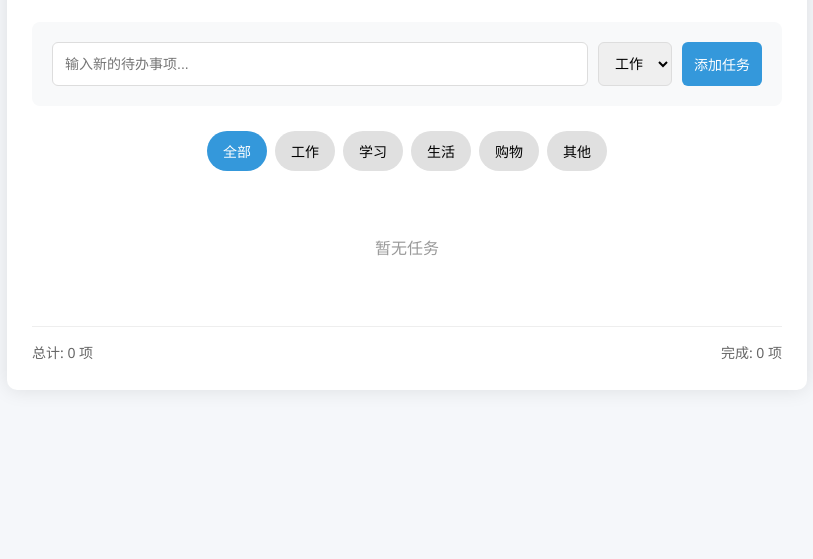
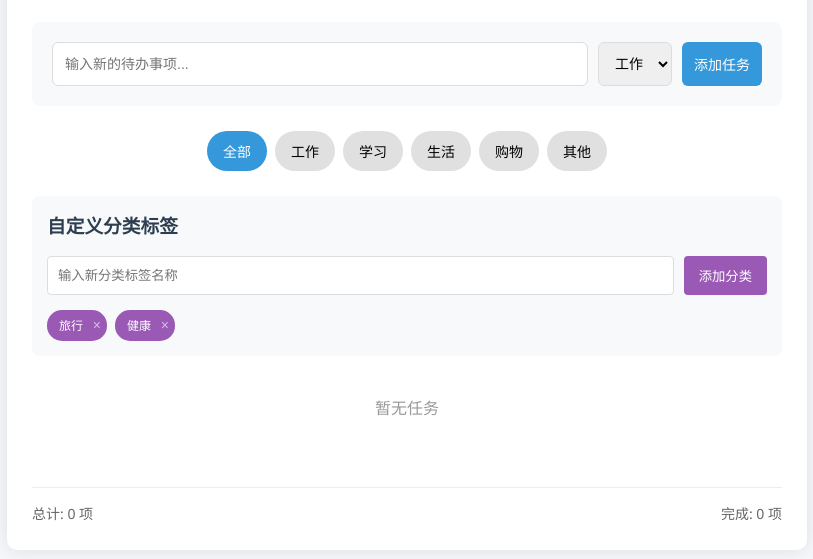
Before and after one commit to RuiShen1139/ISYS3001-WebApp, a plain HTML site: page index.html in a window 1280 px wide. Shown: the part 93-652 px from the top of the page, without its empty margins (233-1046 px from the left). Drawn offline with Linux system fonts and the light colour scheme.

Commit message:
Update index.html

```diff
--- a/index.html
+++ b/index.html
@@ -4,13 +4,13 @@
     <meta charset="UTF-8">
     <meta name="viewport" content="width=device-width, initial-scale=1.0">
     <title>分类待办事项</title>
-    <link rel="stylesheet" href="style.css"> <!-- 补充 CSS 引入 -->
+    <!-- 引入独立的 CSS -->
+    <link rel="stylesheet" href="style.css">
 </head>
 <body>
-    <div class="container"> <!-- 新增主容器 -->
+    <div class="container">
         <h1>📋 分类待办事项</h1>
 
-        <!-- 任务添加区 -->
         <div class="add-task-section">
             <input type="text" id="taskInput" placeholder="输入新的待办事项...">
             <select id="categorySelect">
@@ -23,7 +23,6 @@
             <button onclick="addTask()">添加任务</button>
         </div>
 
-        <!-- 分类标签页 -->
         <div class="category-tabs">
             <button class="category-tab active" onclick="filterTasks('全部', this)">全部</button>
             <button class="category-tab" onclick="filterTasks('工作', this)">工作</button>
@@ -33,15 +32,28 @@
             <button class="category-tab" onclick="filterTasks('其他', this)">其他</button>
         </div>
 
-        <!-- 任务列表（空结构） -->
-        <ul class="task-list" id="taskList"></ul>
+        <div class="custom-category-section">
+            <h3>自定义分类标签</h3>
+            <div class="custom-category-form">
+                <input type="text" id="newCategoryInput" placeholder="输入新分类标签名称">
+                <button onclick="addCustomCategory()">添加分类</button>
+            </div>
+            <div class="custom-categories" id="customCategoriesContainer">
+                <!-- 自定义分类标签将在这里动态显示 -->
+            </div>
+        </div>
 
-        <!-- 统计区 -->
+        <ul class="task-list" id="taskList">
+            <!-- 任务项将在这里动态添加 -->
+        </ul>
+
         <div class="stats">
             <span>总计: <span id="totalTasks">0</span> 项</span>
             <span>完成: <span id="completedTasks">0</span> 项</span>
         </div>
     </div>
-    <script src="script.js"></script> <!-- 补充 JS 引入 -->
+
+    <!-- 引入独立的 JS -->
+    <script src="script.js"></script>
 </body>
 </html>
```
